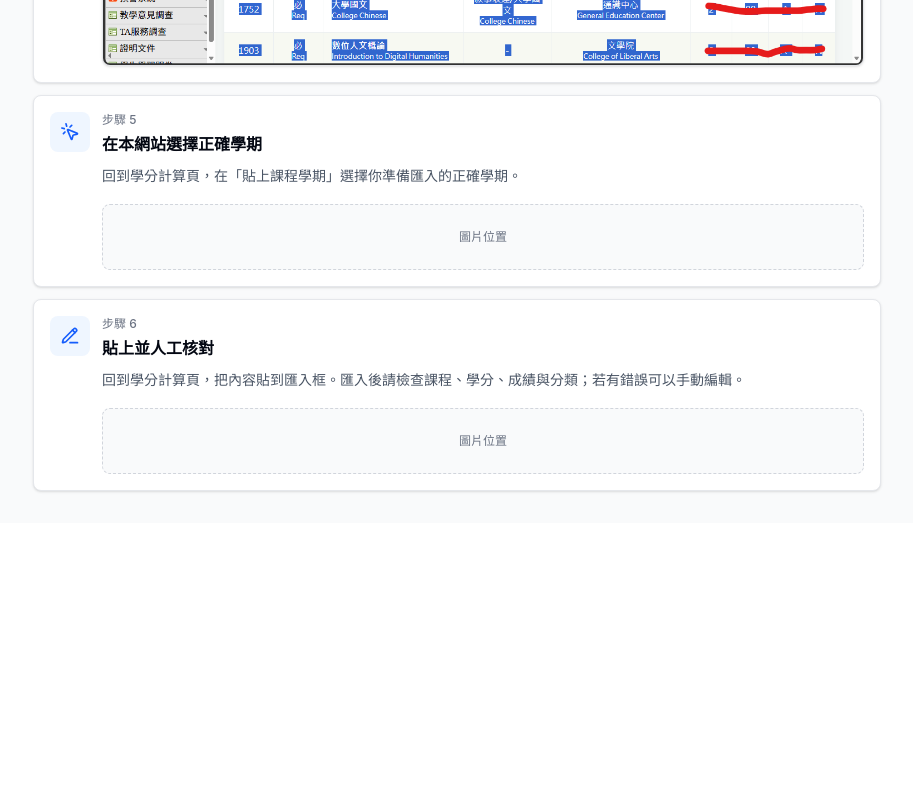
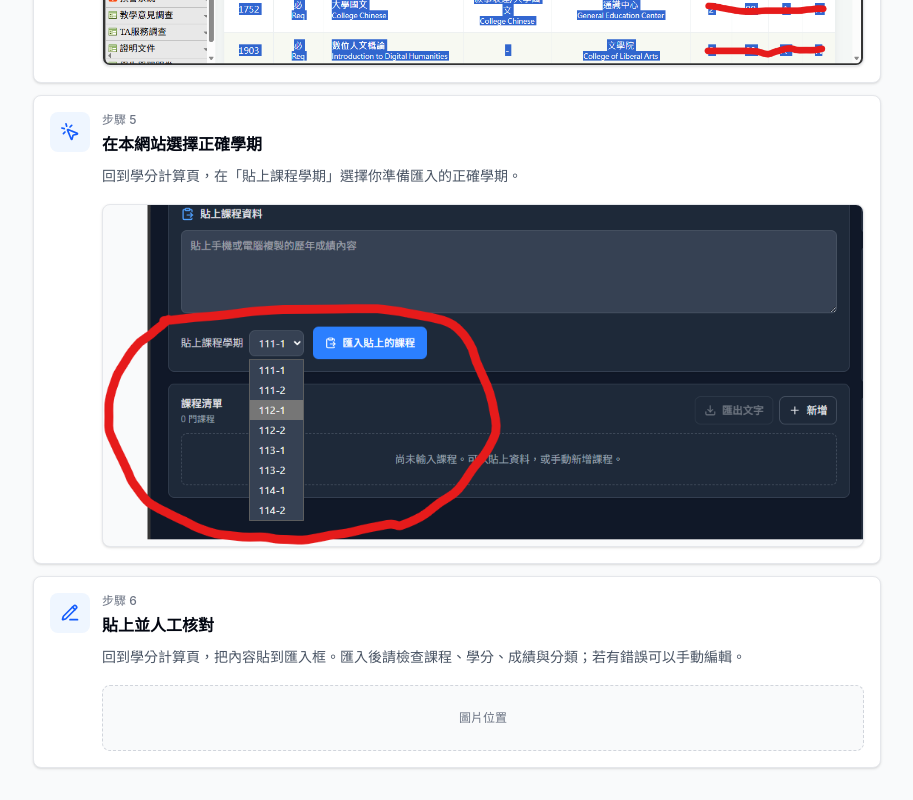
Before and after one commit to ZackDora/nchu-project, a React (Vite) app: page /manual in a window 1280 px wide. Shown: the part 2518-3318 px from the top of the page, without its empty margins (183-1096 px from the left). Before the commit the page ends 3041 px from the top, so only its background shows below. Built offline with nearby package versions, Linux system fonts and the light colour scheme.

Commit message:
Add term selection screenshot to manual

```diff
--- a/src/app/components/InstructionManual.tsx
+++ b/src/app/components/InstructionManual.tsx
@@ -52,6 +52,12 @@ const manualSteps = [
     icon: MousePointerClick,
     title: "在本網站選擇正確學期",
     description: "回到學分計算頁，在「貼上課程學期」選擇你準備匯入的正確學期。",
+    images: [
+      {
+        src: `${import.meta.env.BASE_URL}manual-step-5.png`,
+        alt: "在學分計算頁選擇貼上課程學期",
+      },
+    ],
   },
   {
     icon: PencilLine,
```
Also changed, not shown: public/manual-step-5.png (added).
